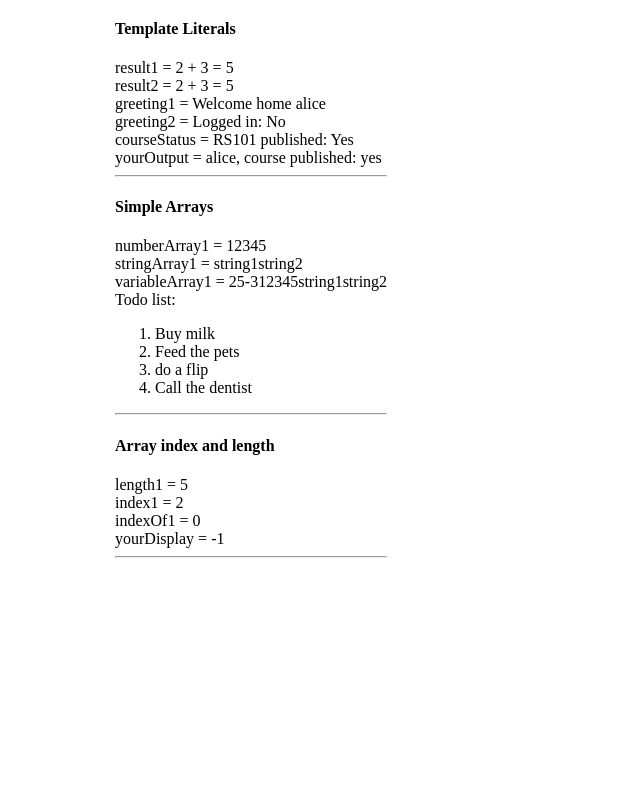
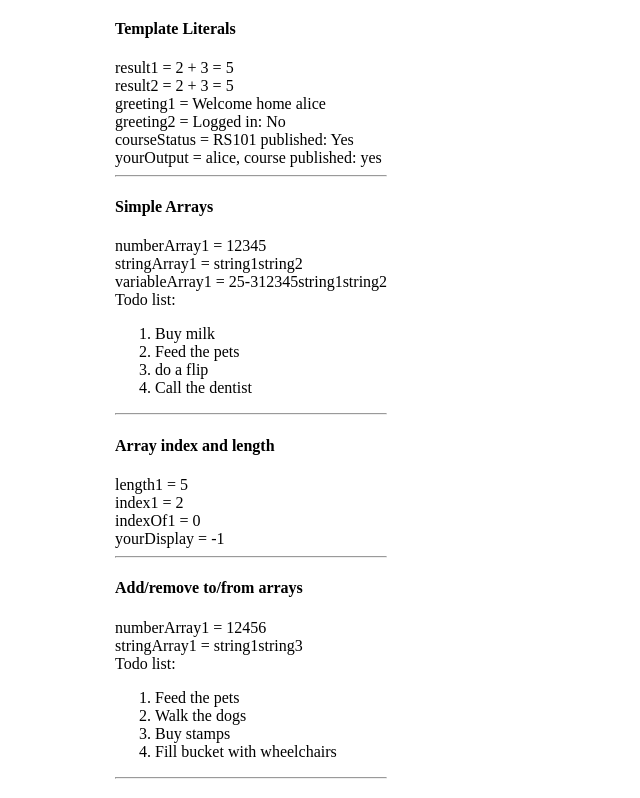
Before and after one commit to Jackerrigan/webdev-client, a Next.js app: page /labs/lab3 in a window 1280 px wide. Shown: the part 2063-2861 px from the top of the page, without its empty margins (0-640 px from the left). Before the commit the page ends 2640 px from the top, so only its background shows below. Built offline with nearby package versions, Linux system fonts and the light colour scheme.

Commit message:
array editing

```diff
--- /dev/null
+++ b/app/labs/lab3/AddingAndRemovingToFromArrays.tsx
@@ -0,0 +1,25 @@
+export default function AddingAndRemovingToFromArrays() {
+  let numberArray1 = [1, 2, 3, 4, 5];
+  let stringArray1 = ["string1", "string2"];
+  let todoArray = [<li key={1}>Buy milk</li>, <li key={2}>Feed the pets</li>];
+  numberArray1.push(6);
+  stringArray1.push("string3");
+  todoArray.push(<li key={3}>Walk the dogs</li>);
+  todoArray.push(<li key={4}>Buy stamps</li>);
+  numberArray1.splice(2, 1);
+  stringArray1.splice(1, 1);
+  todoArray.push(<li key={5}>Fill bucket with wheelchairs</li>);
+  todoArray.splice(0, 1);
+  return (
+    <div id="wd-adding-removing-from-arrays">
+      <h4>Add/remove to/from arrays</h4>
+      numberArray1 = {numberArray1}
+      <br />
+      stringArray1 = {stringArray1}
+      <br />
+      Todo list:
+      <ol>{todoArray}</ol>
+      <hr />
+    </div>
+  );
+}
--- a/app/labs/lab3/page.tsx
+++ b/app/labs/lab3/page.tsx
@@ -1,3 +1,4 @@
+import AddingAndRemovingToFromArrays from "./AddingAndRemovingToFromArrays";
 import ArrayIndexAndLength from "./ArrayIndexAndLength";
 import ArrowFunctions from "./ArrowFunctions";
 import BooleanVariables from "./BooleanVariables";
@@ -31,6 +32,7 @@ export default function Lab3() {
       <TemplateLiterals />
       <SimpleArrays />
       <ArrayIndexAndLength />
+      <AddingAndRemovingToFromArrays />
     </div>
   );
 }
```
